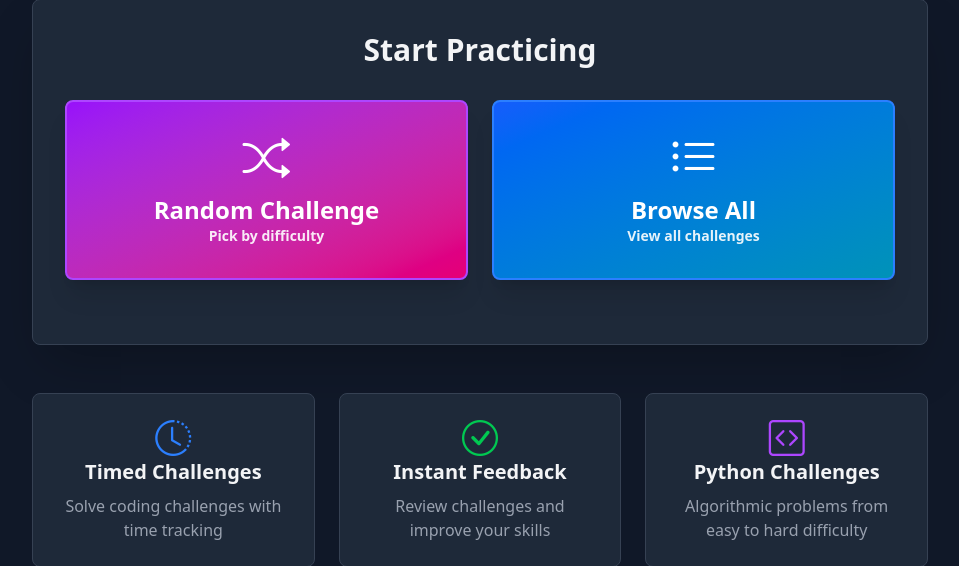
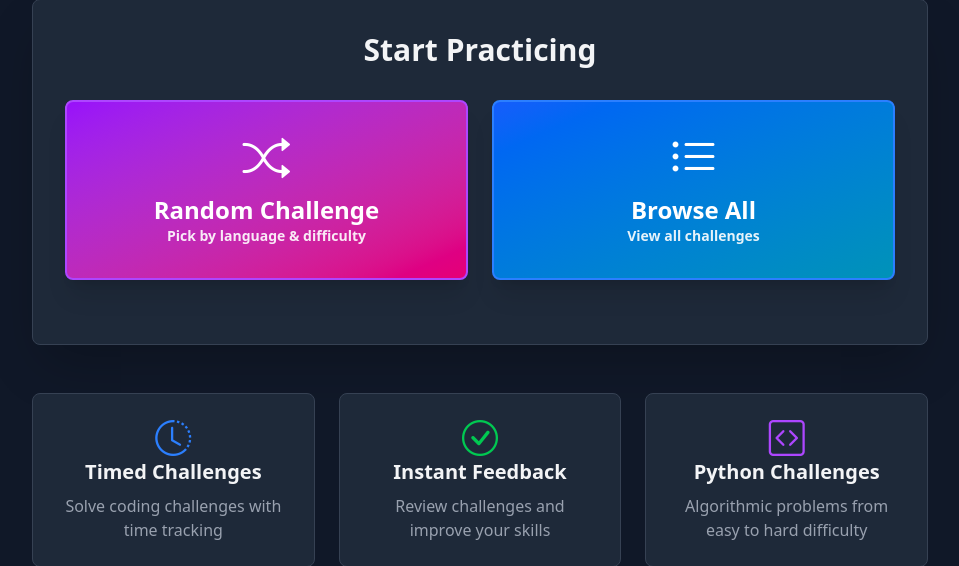
Before and after one commit to MACantara/CodeClash, a Flask app: page / in a window 1280 px wide. Shown: the part 403-969 px from the top of the page, without its empty margins (160-1119 px from the left). Run offline with Flask 3, Linux system fonts and the light colour scheme.

Commit message:
Update random challenge link and description to include language selection

```diff
--- a/templates/index.html
+++ b/templates/index.html
@@ -39,12 +39,12 @@
             <!-- Practice Mode Buttons -->
             <div class="grid grid-cols-1 sm:grid-cols-2 gap-4 sm:gap-6 mb-8">
                 <!-- Random Challenge -->
-                <a href="/difficulty-selector"
+                <a href="/language-selector"
                    class="bg-gradient-to-br from-purple-600 to-pink-600 hover:from-purple-700 hover:to-pink-700 text-white font-bold py-6 sm:py-8 px-6 sm:px-8 rounded-lg transition transform hover:scale-105 flex flex-col items-center justify-center gap-3 border-2 border-purple-500 shadow-xl">
                     <i class="bi bi-shuffle text-4xl sm:text-5xl"></i>
                     <div class="text-center">
                         <div class="text-xl sm:text-2xl font-bold">Random Challenge</div>
-                        <div class="text-xs sm:text-sm opacity-90">Pick by difficulty</div>
+                        <div class="text-xs sm:text-sm opacity-90">Pick by language & difficulty</div>
                     </div>
                 </a>
 
```
